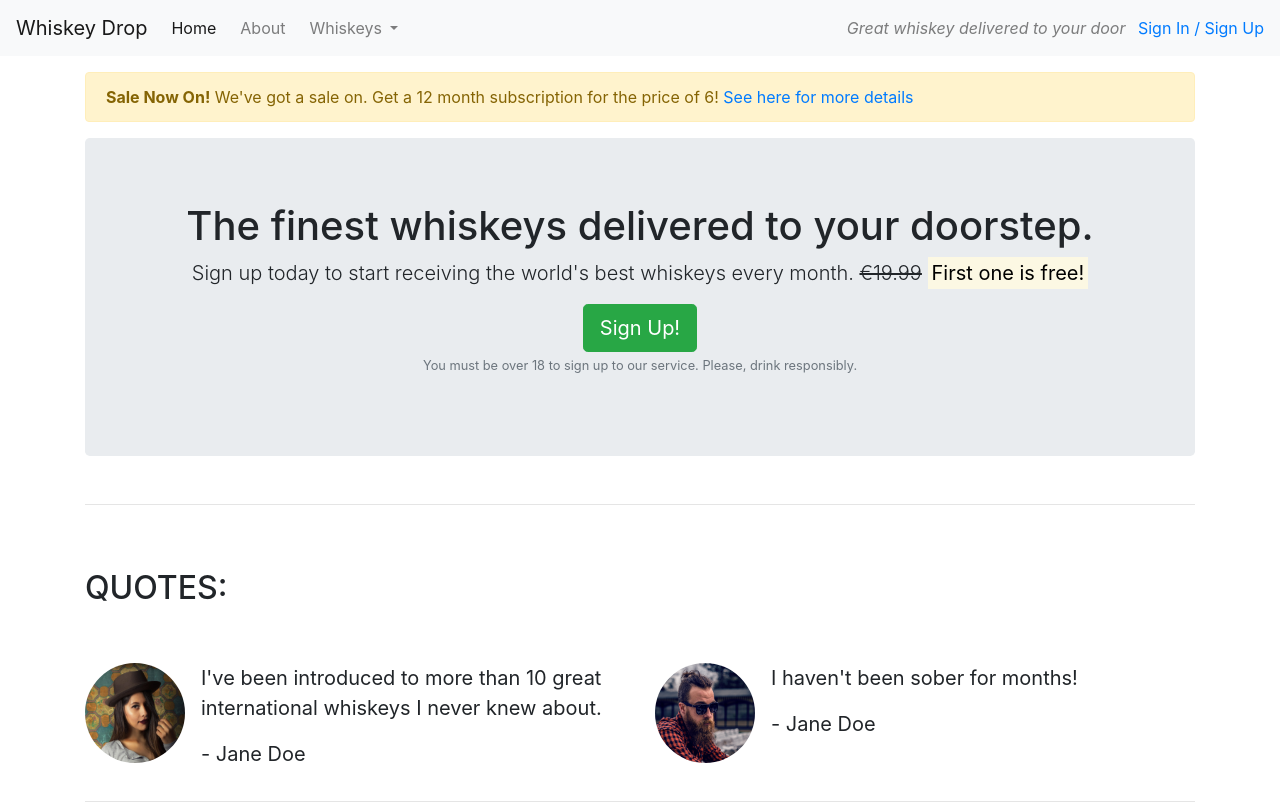
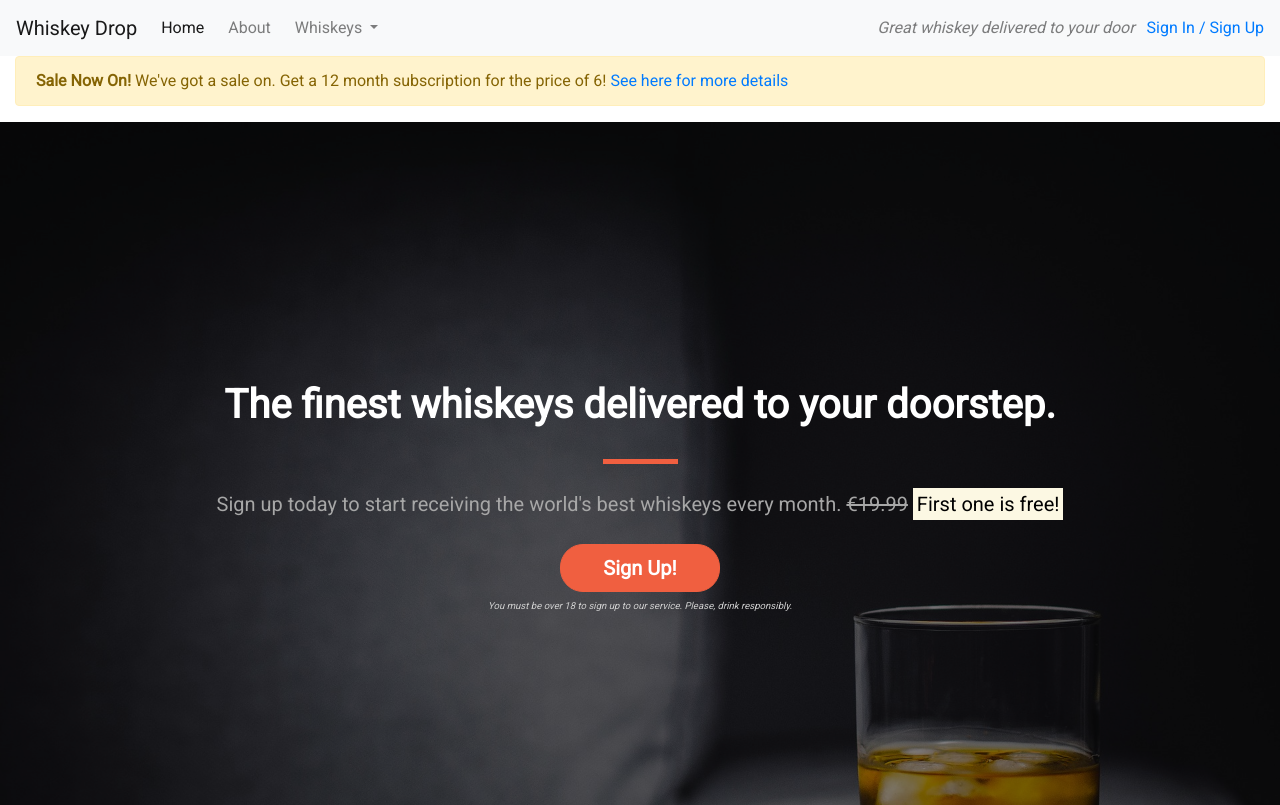
Before and after one commit to 2tracks/Bootstrap4, a plain HTML site: page index.html in a window 1280 px wide. Shown: the top 805 px of the page. Drawn offline with nearby package versions, Linux system fonts and the light colour scheme.

Commit message:
Styled callout

```diff
--- /dev/null
+++ b/css/style.css
@@ -0,0 +1,94 @@
+body{
+    font-family: 'Roboto', sans-serif;
+}
+
+.alert-container{}
+
+.callout-container{
+    height: 100vh;
+
+    background: url('../images/whiskey-background.jpg') no-repeat center center fixed;
+    -webkit-background-size: cover;
+    -moz-background-size: cover;
+    -o-background-size: cover;
+    background-size: cover;
+
+    display: flex;
+    align-items: center;
+    justify-content: center;
+
+    position: relative;
+}
+.opaque-overlay {
+    position: absolute;
+    top: 0;
+    left: 0;
+    height: 100%;
+    width: 100%;
+    background-color: rgba(0, 0, 0, 0.5);
+}
+.quotes-container{}
+
+.feature-container{}
+
+.monthlyFav-container{}
+
+/* Block dividers */
+
+.block-divider {
+    width: 75px;
+    height: 5px;
+    border: 0;
+    background-color: #444;
+}
+
+.block-divider--orange {
+    background-color: #f05f40;
+}
+
+.block-divider--short {
+    width: 35px;
+}
+
+/* Jumbotron */
+
+.jumbotron{
+    background-color: transparent;
+}
+
+.jumbotron-header{
+    color:white;
+    font-weight: bold;
+    margin-bottom: 30px;
+}
+.jumbotron .lead{
+    color: #a7a7a7;
+    margin: 25px 0;
+}
+.jumbotron small {
+    font-size: 60%;
+    font-style: italic;
+    color: #d0d0d0;
+}
+/* Buttons */
+
+.btn--cta {
+    font-weight: bold;
+    border-radius: 23px;
+    width: 160px;
+}
+
+.btn--red {
+    color: white;
+    background-color: #f05f40;
+    border-color: #f05f40;
+}
+
+.btn--red:hover,
+.btn--red:active,
+.btn--red:focus,
+.btn--red:active:focus {
+    background-color: #df4929;
+    border-color: #df4929;
+    color: white;
+}
--- a/index.html
+++ b/index.html
@@ -7,6 +7,9 @@
     <title>Whiskey Drop | Taste a new whiskey every month</title>
     <link rel="stylesheet" href="https://stackpath.bootstrapcdn.com/bootstrap/4.4.1/css/bootstrap.min.css" integrity="sha384-Vkoo8x4CGsO3+Hhxv8T/Q5PaXtkKtu6ug5TOeNV6gBiFeWPGFN9MuhOf23Q9Ifjh" crossorigin="anonymous">
     <link rel="stylesheet" href="https://use.fontawesome.com/releases/v5.6.1/css/all.css" integrity="sha384-gfdkjb5BdAXd+lj+gudLWI+BXq4IuLW5IT+brZEZsLFm++aCMlF1V92rMkPaX4PP" crossorigin="anonymous">
+    <link href="https://fonts.googleapis.com/css?family=Roboto&display=swap" rel="stylesheet">
+    <link rel="stylesheet" href="css/style.css">
+
 </head>
 <body>
     <!--Nav-->
@@ -41,9 +44,9 @@
             <a href="/login">Sign In / Sign Up</a>
         </div>
     </nav>
-    <!--</div>-->
-
-    <article class="container mt-3">
+    <!--</nav>-->
+    <!-- Alert-->
+    <div class="container-fluid alert-container">
         <div class="row d-none d-sm-block">
             <div class="col-12">
                 <div class="alert alert-warning">
@@ -51,24 +54,30 @@
                 </div>
             </div>
         </div>
+    </div>
     <!-- Callout -->
+    <div class="container-fluid callout-container">
+        <div class="opaque-overlay">&nbsp;</div>
         <div class="row">
             <div class="col-12">
                 <section class="callout jumbotron text-center">
-                    <h1>The finest whiskeys delivered to your doorstep.</h1>
+                    <h1 class="jumbotron-header">The finest whiskeys delivered to your doorstep.</h1>
+                    <hr class="block-divider block-divider--orange">
                     <p class="lead">Sign up today to start receiving the world's best whiskeys every month.
                     <s class="d-none d-sm-inline">€19.99</s>
                     <span class="d-inline d-sm-none"><br></span>
                     <strong><mark>First one is free!</mark></strong></p>
-                    <button class="btn btn-success btn-lg" data-toggle="modal" data-target="#signUpModal">Sign Up!</button>
+                    <button class="btn btn-lg btn--cta btn--red" data-toggle="modal" data-target="#signUpModal">Sign Up!</button>
                     <p class="text-muted"><small>You must be over 18 to sign up to our service. Please, drink responsibly.</small></p>
                 </section>
             </div>
         </div>
+    </div>
     <!-- /.callout -->
-        <hr>
+
 
     <!-- Quotes -->
+    <div class="container quotes-container">
         <section class="quotes">
             <div class="row">
                 <div class="col-12 my-5">
@@ -104,10 +113,12 @@
                 </div>
             </div>
         </section>
+    </div>
     <!-- /.quotes -->
-        <hr>
+
 
     <!-- Features -->
+    <div class="container feature-container">
         <section class="features">
             <div class="row">
                 <div class="col-12 my-5">
@@ -142,9 +153,11 @@
                 </div>
             </div>
         </section>
+    </div>
     <!-- /.features -->
-        <hr>
+
     <!-- Monthly favorites -->
+    <div class="container monthlyFav-container">
         <section>
             <div class="row">
                 <div class="col-12 offset-lg-1 col-lg-10 my-5">
@@ -185,6 +198,7 @@
                 </div>
             </div>
         </section>
+    </div>
     <!-- /.monthly favorites -->
 
     <div class="modal" tabindex="-1" role="dialog" id="signUpModal">
@@ -218,7 +232,7 @@
         </div>
     </div>
 
-    </article>
+
     <script src="https://code.jquery.com/jquery-3.4.1.slim.min.js" integrity="sha384-J6qa4849blE2+poT4WnyKhv5vZF5SrPo0iEjwBvKU7imGFAV0wwj1yYfoRSJoZ+n" crossorigin="anonymous"></script>
     <script src="https://cdn.jsdelivr.net/npm/popper.js@1.16.0/dist/umd/popper.min.js" integrity="sha384-Q6E9RHvbIyZFJoft+2mJbHaEWldlvI9IOYy5n3zV9zzTtmI3UksdQRVvoxMfooAo" crossorigin="anonymous"></script>
     <script src="https://stackpath.bootstrapcdn.com/bootstrap/4.4.1/js/bootstrap.min.js" integrity="sha384-wfSDF2E50Y2D1uUdj0O3uMBJnjuUD4Ih7YwaYd1iqfktj0Uod8GCExl3Og8ifwB6" crossorigin="anonymous"></script>
```
Also changed, not shown: images/whiskey-background.jpg (added). Lines whose indentation alone changed are shown as unchanged.
